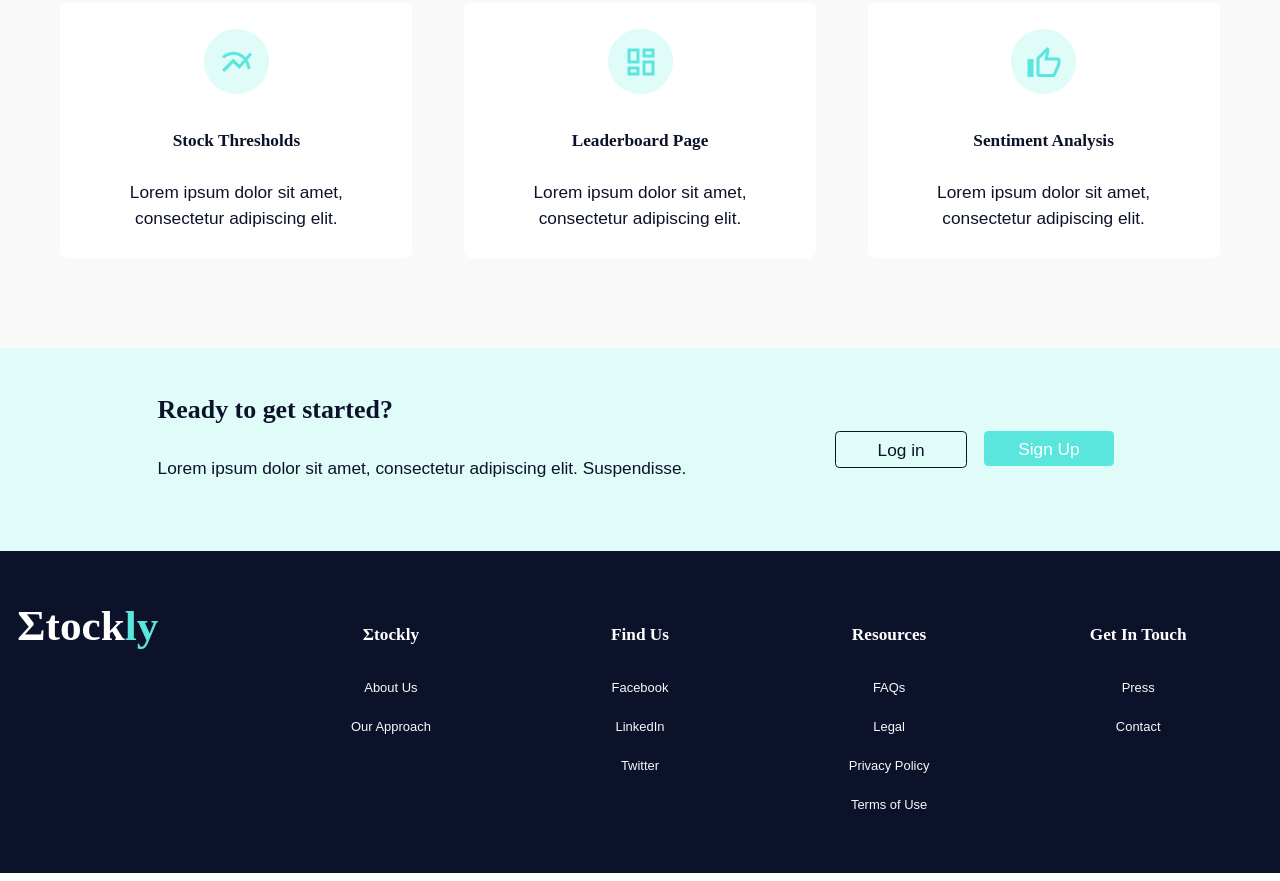
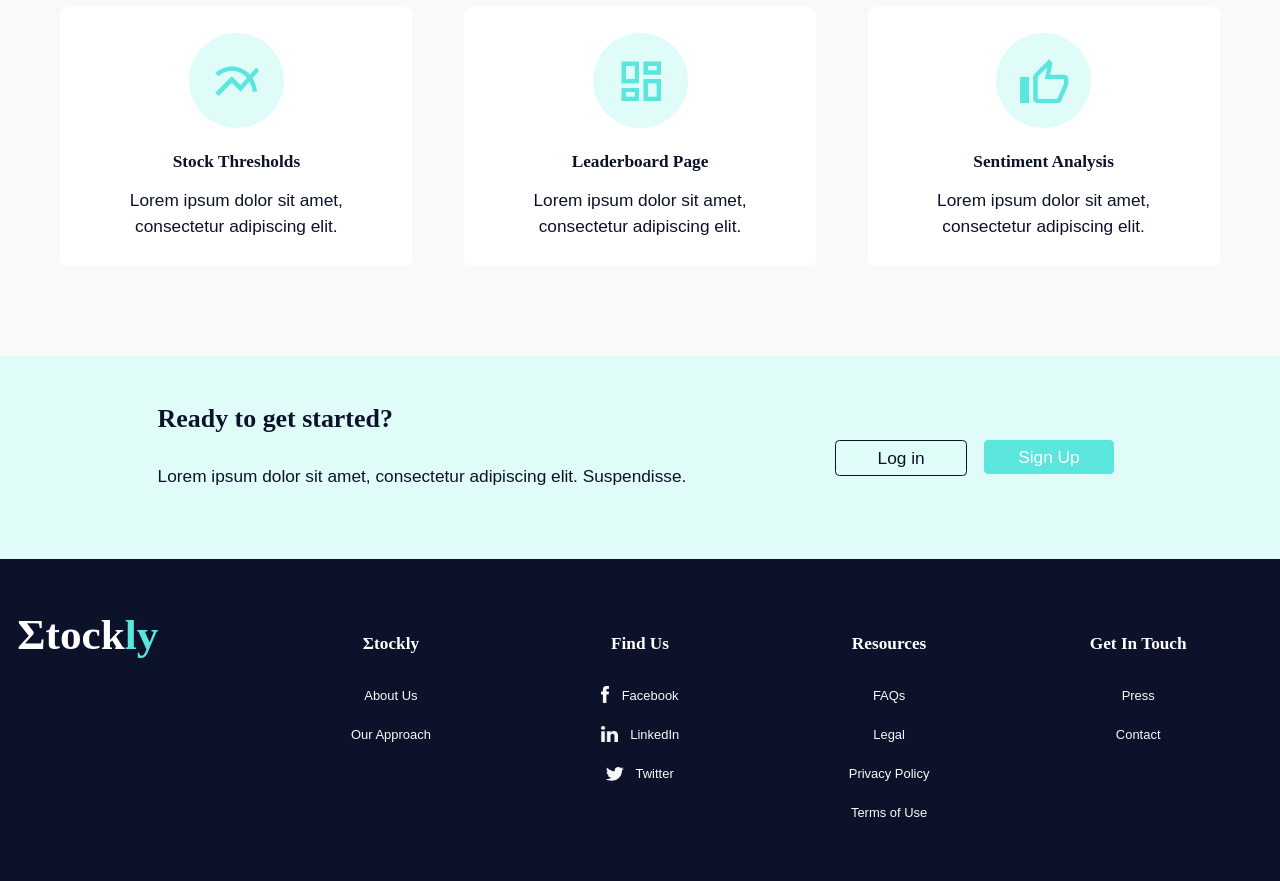
Before and after one commit to lambda-stockly/build-stockly-MarketingUI-Issac, a plain HTML site: page index.html in a window 1280 px wide. Shown: the part 2041-2922 px from the top of the page. Drawn offline with Linux system fonts and the light colour scheme; a web font is replaced by a local one.

Commit message:
Add footer links

```diff
--- a/components/cards/square-cards.less
+++ b/components/cards/square-cards.less
@@ -22,7 +22,7 @@
     }
 
     h4 {
-        margin: 2.4rem 0;
+        margin: 1.2rem 0;
     }
 
     .card-container {
@@ -53,7 +53,7 @@
 
         .image-container {
             margin: 0 auto;
-            max-width: 65px;
+            max-width: 95px;
 
             img {
                 max-width: inherit;
--- a/index.html
+++ b/index.html
@@ -160,9 +160,9 @@
             <div class='footer-links'>
                 <h4>Find Us</h4>
                 <ul>
-                    <li><a href="#">Facebook</a></li>
-                    <li><a href="#">LinkedIn</a></li>
-                    <li><a href="#">Twitter</a></li>
+                    <li><a href="#"><img src="/img/social-icons/facebook.png" alt="Facebook logo"> Facebook</a></li>
+                    <li><a href="#"><img src="/img/social-icons/linkedin.png" alt="Facebook logo"> LinkedIn</a></li>
+                    <li><a href="#"><img src="/img/social-icons/twitter.png" alt="Facebook logo"> Twitter</a></li>
                 </ul>
             </div>
             <div class='footer-links'>
--- a/less/footer.less
+++ b/less/footer.less
@@ -76,6 +76,13 @@
     ul li a {
         color: @light-grey;
         font-size: 1.2rem;
+
+        img {
+            margin-right: 0.8rem;
+            vertical-align: text-bottom;
+            max-width: 1.6rem;
+            max-height: 1.6rem;
+        }
     }
 
     h4 {
--- a/less/home.less
+++ b/less/home.less
@@ -5,6 +5,7 @@
     max-width: 100%;
     background-color: @white;
 }
+
 
 .header-wrapper .header-home {
     .max-desktop-width();
```
Also changed, not shown: about.html (+3 -3 lines), css/index.css, img/social-icons/facebook.png (added), img/social-icons/linkedin.png (added), img/social-icons/twitter.png (added).
